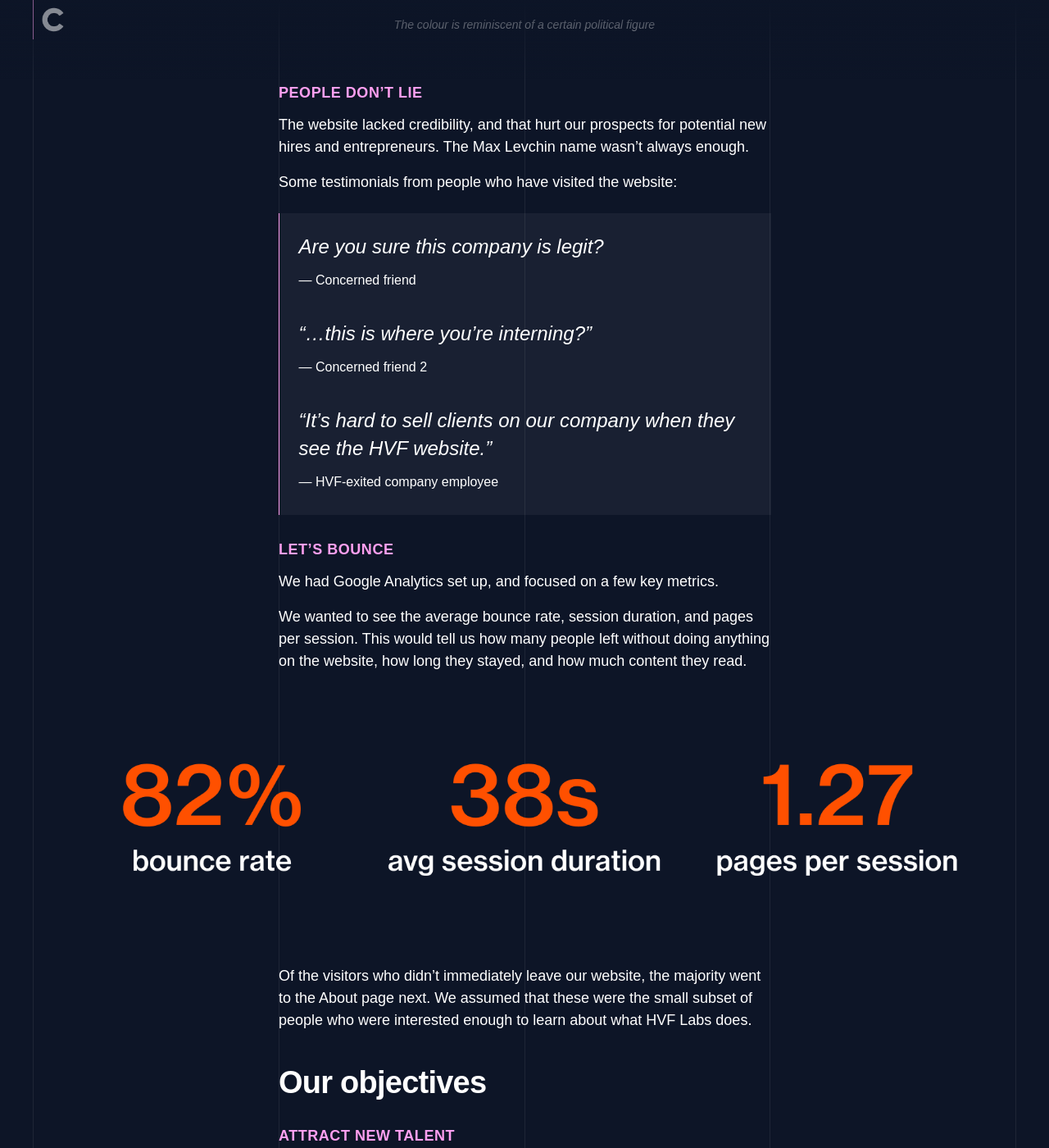
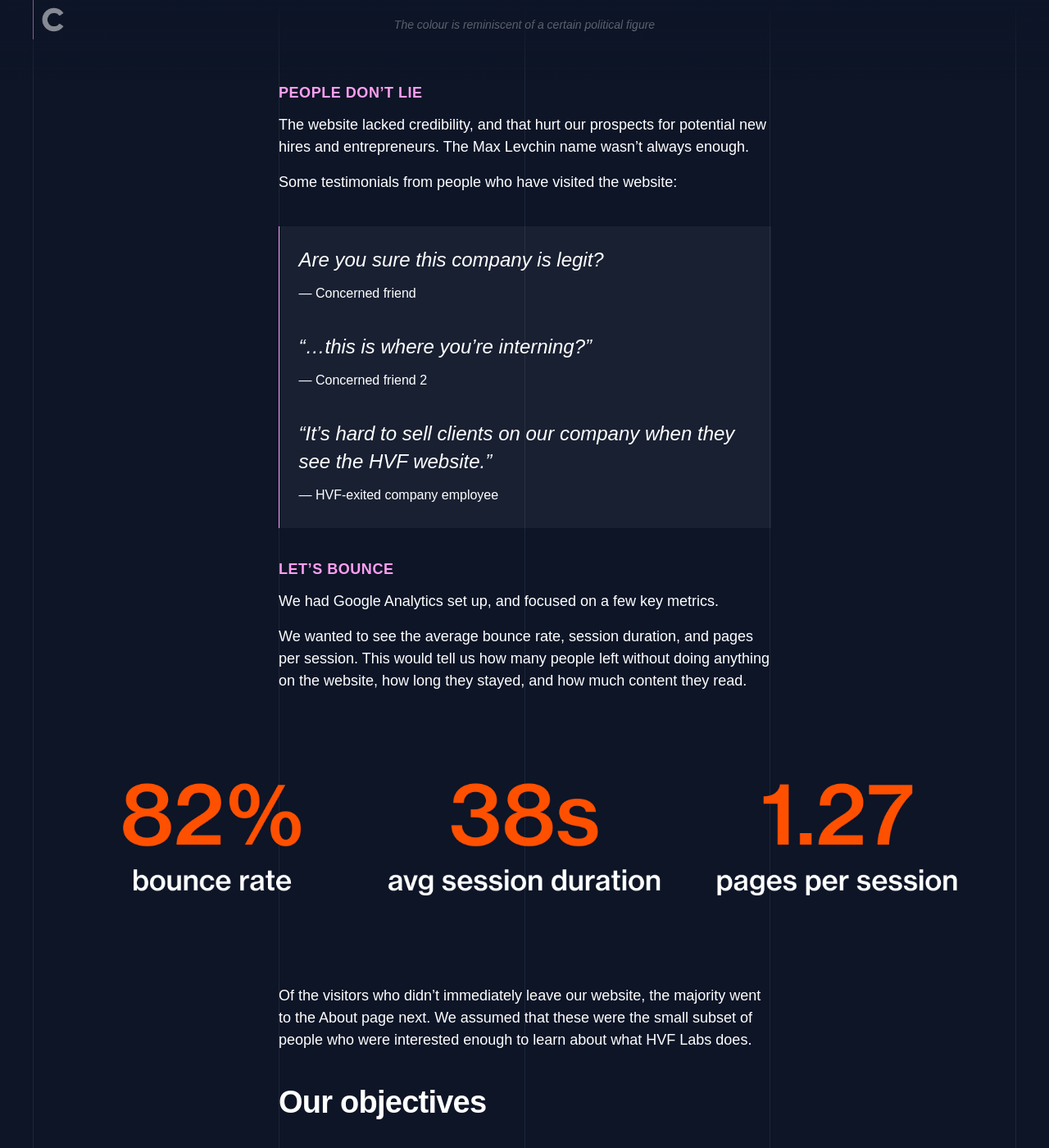
Before and after one commit to cyxzheng/cyxzheng.github.io, a Jekyll site: the page built from _projects/hvf.md, in a window 1280 px wide and 1400 px high, scrolled down 3446 px. Shown: the whole window at 82% size. Built offline with Jekyll 4.4.1, drawn with Linux system fonts in a browser that asks for light colours; some web fonts are replaced.

Commit message:
blockquote changes

```diff
--- a/_sass/_project.scss
+++ b/_sass/_project.scss
@@ -82,8 +82,8 @@
     blockquote {
         max-width: 600px;
         margin: 0 auto;
-        margin-top: 24px;
-        margin-bottom: 24px;
+        margin-top: 40px;
+        margin-bottom: 40px;
         background: rgba(255, 255, 255, 0.05);
         border-left: 1px solid $pink;
         padding-top: 8px;
@@ -95,6 +95,8 @@
 
         @include respond(tablet) {
             max-width: 100%;
+            margin-top: 24px;
+            margin-bottom: 24px;
         }
 
         p {
@@ -104,6 +106,11 @@
             max-width: 600px;
             margin-left: 24px;
             line-height: 34px;
+
+            @include respond(tablet) {
+                font-size: 20px;
+                line-height: 28px;
+            }
         }
 
         .quotee {
```
